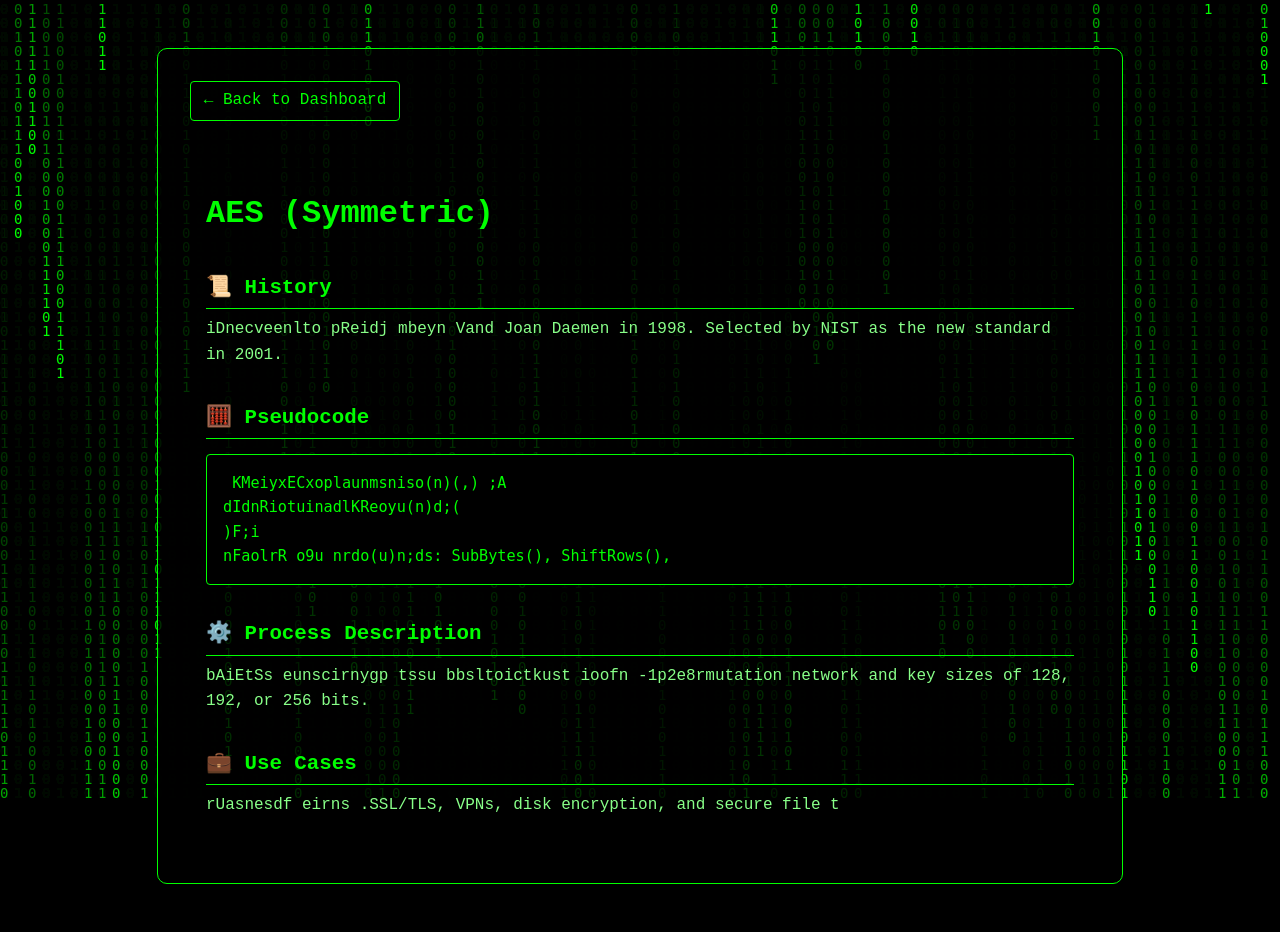
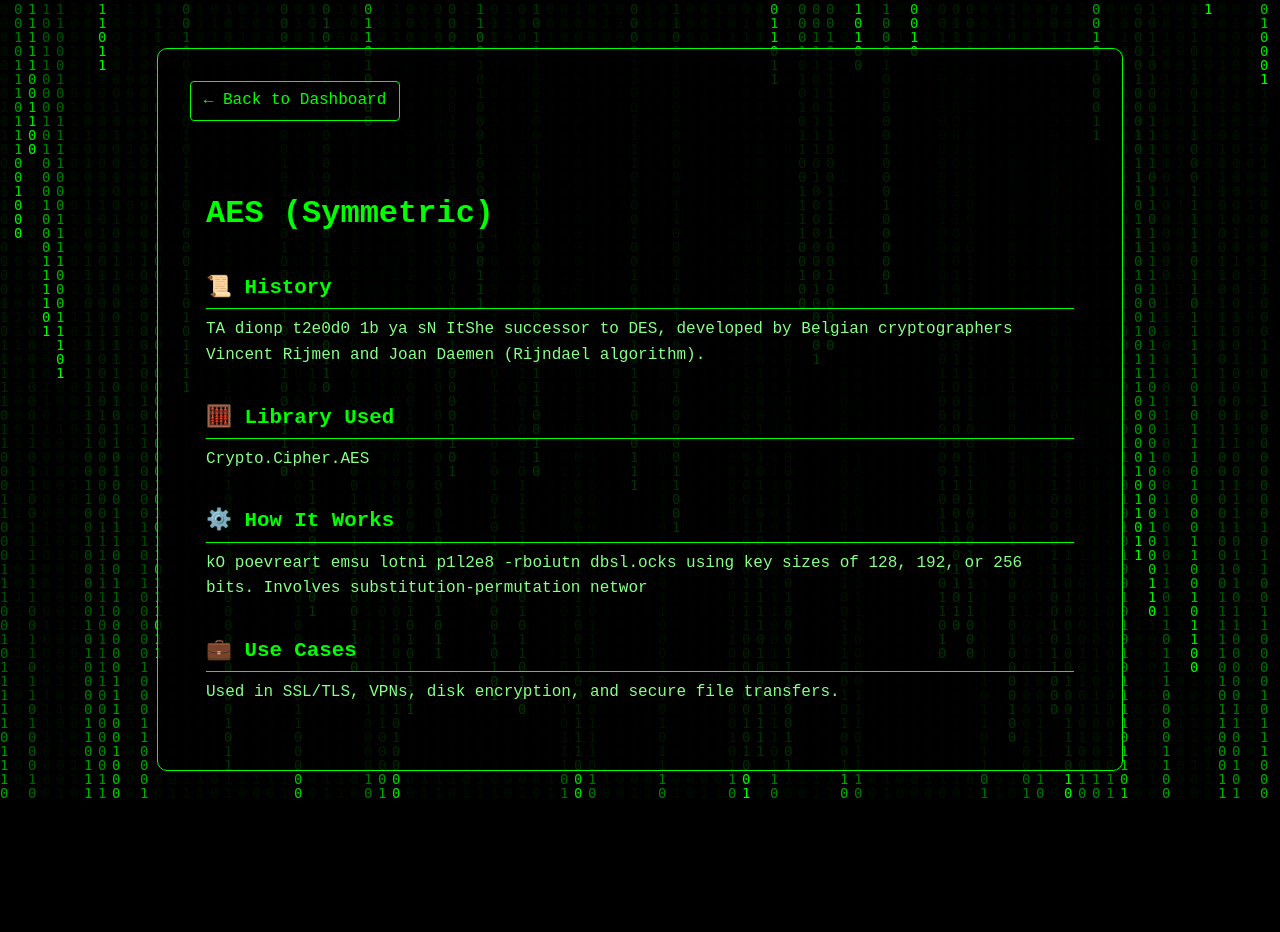
Before and after one commit to jijayne/Group4_AC_FinalProj, a Flask app: page /algorithm/symmetric/AES in a window 1280 px wide. After the commit the page ends 798 px from the top, so only its background shows below. Run offline with Flask 2, Linux system fonts and the light colour scheme.

Commit message:
fix: corrected algorithm descriptions and ensured consistency between UI and backend for symmetric encryption

```diff
--- a/app.py
+++ b/app.py
@@ -119,19 +119,19 @@ def hash_sha512(data_bytes):
 @app.route('/')
 def dashboard():
     symmetric_algos = [
-        {"name": "AES", "description": "Advanced Encryption Standard with 128/192/256-bit keys."},
-        {"name": "DES", "description": "Data Encryption Standard, now largely obsolete but historically important."},
-        {"name": "XOR", "description": "Applied bitwise to the plaintext and the secret key"}
+        {"name": "AES", "description": "A widely-used symmetric cipher that encrypts data in fixed-size blocks (128 bits) using key sizes of 128, 192, or 256 bits. Known for its speed and strong security, AES is the standard for securing sensitive data."},
+        {"name": "DES", "description": "An older symmetric block cipher that uses a 56-bit key. Though historically important, DES is now considered insecure for many applications due to its small key size."},
+        {"name": "XOR", "description": "An enhancement of DES that applies the algorithm three times with either two or three keys, improving security over standard DES but slower and gradually being phased out in favor of AES."}
     ]
     asymmetric_algos = [
-        {"name": "RSA", "description": "Widely used public-key algorithm for secure data transmission."},
-        {"name": "ElGamal", "description": "Based on Diffie-Hellman key exchange, used in digital signatures."}
+        {"name": "RSA", "description": "A public-key encryption algorithm that uses large integers and prime factorization for secure key exchange and encryption. RSA is commonly used in digital signatures and secure data transmission."},
+        {"name": "ECC", "description": "A modern public-key encryption method offering strong security with smaller keys. ECC is efficient and ideal for mobile and embedded systems where processing power and storage are limited."}
     ]
     hashing_algos = [
-        {"name": "MD5", "description": "Message Digest Algorithm 5, fast but insecure."},
-        {"name": "SHA-1", "description": "Secure Hash Algorithm 1, outdated due to collision attacks."},
-        {"name": "SHA-256", "description": "Part of SHA-2 family, used widely in blockchain and security."},
-        {"name": "SHA-3", "description": "Latest SHA family using sponge construction."}
+        {"name": "MD5", "description": "Produces a 128-bit hash. It’s fast but vulnerable to collisions, making it unsuitable for secure cryptographic use. Still used for file checksums where security isn't critical."},
+        {"name": "SHA-1", "description": "Outputs a 160-bit hash. Once popular, but now deprecated in favor of more secure versions due to proven collision attacks."},
+        {"name": "SHA-256", "description": "Generates a 256-bit hash and is part of the SHA-2 family. It’s widely used in secure applications like blockchain, digital certificates, and data integrity verification."},
+        {"name": "SHA-512", "description": "A 512-bit version of SHA-2, offering even stronger collision resistance. Suitable for high-security systems where a longer hash is needed."}
     ]
     return render_template("dashboard.html",
                            symmetric_algos=symmetric_algos,
@@ -141,21 +141,21 @@ def dashboard():
 ALGORITHM_DETAILS = {
     "symmetric": {
         "AES": {
-            "history": "Developed by Vincent Rijmen and Joan Daemen in 1998. Selected by NIST as the new standard in 2001.",
-            "pseudocode": "KeyExpansion();\nInitialRound();\nFor 9 rounds: SubBytes(), ShiftRows(), MixColumns(), AddRoundKey();\nFinalRound();",
-            "process": "AES encrypts blocks of 128 bits using substitution-permutation network and key sizes of 128, 192, or 256 bits.",
-            "use_cases": "Used in SSL/TLS, VPNs, disk encryption, and secure file transfers."
+            "history": "Adopted by NIST in 2001 as the successor to DES, developed by Belgian cryptographers Vincent Rijmen and Joan Daemen (Rijndael algorithm).",
+            "Library Used": "Crypto.Cipher.AES",
+            "How It Works": "Operates on 128-bit blocks using key sizes of 128, 192, or 256 bits. Involves substitution-permutation network over multiple rounds.",
+            "use_cases":"Used in SSL/TLS, VPNs, disk encryption, and secure file transfers."
         },
         "DES": {
-            "history": "Developed by IBM in the 1970s and adopted as a federal standard in 1977.",
-            "pseudocode": "InitialPermutation();\n16 Rounds of: Expansion, KeyMixing, S-Box, Permutation;\nFinalPermutation();",
-            "process": "DES is a block cipher that encrypts 64-bit blocks using a 56-bit key and 16 rounds of Feistel structure.",
+            "history": "Developed by IBM and adopted as a federal standard in 1977. Once a cornerstone of encryption but now considered insecure due to its 56-bit key.",
+            "Library Used": "Crypto.Cipher.DES",
+            "How It Works": "Encrypts 64-bit blocks using 16 Feistel rounds and a 56-bit key.",
             "use_cases": "Historically used in banking systems; now replaced due to vulnerabilities."
         },
         "XOR": {
             "history": "One of the earliest and simplest encryption methods, dating back to early computer systems. Used primarily for educational purposes or simple obfuscation.",
-            "pseudocode": "For each byte in plaintext:\n    ciphertext_byte = plaintext_byte XOR key_byte;",
-            "process": "The XOR cipher encrypts data by applying the XOR (exclusive OR) operation between the plaintext and a repeating key. Decryption is done by applying the same XOR operation again.",
+            "Library Used": " Custom Python implementation",
+            "How It Works": "Performs a bitwise XOR between data and a key. Easily reversible but not secure for real-world use.",
             "use_cases": "Used in basic data masking, simple file obfuscation, and as a foundational concept in modern cryptographic algorithms."
         }
 
@@ -163,22 +163,40 @@ ALGORITHM_DETAILS = {
     "asymmetric": {
         "RSA": {
             "history": "Introduced in 1977 by Ron Rivest, Adi Shamir, and Leonard Adleman.",
-            "pseudocode": "Generate keys: (n, e, d);\nEncryption: c = m^e mod n;\nDecryption: m = c^d mod n;",
-            "process": "RSA uses two large prime numbers to generate public/private key pairs based on modular exponentiation.",
+            "Library Used": "Crypto.PublicKey.RSA, Crypto.Cipher.PKCS1_OAEP",
+            "How It Works": "Based on factoring large primes; generates public and private key pairs. Encrypts with public key, decrypts with private key.",
             "use_cases": "Used in secure data transmission, digital signatures, and key exchange."
         },
-        "ElGamal": {
-            "history": "Introduced by Taher ElGamal in 1985, based on the Diffie-Hellman key exchange; widely used in cryptographic protocols and digital signatures.",
-            "pseudocode": "KeyGen: Choose large prime p, generator g, secret x; Compute public key y = g^x mod p;\nEncrypt: Choose random k; Compute c1 = g^k mod p, c2 = m * y^k mod p;\nDecrypt: m = c2 / c1^x mod p;",
-            "process": "ElGamal is an asymmetric encryption algorithm based on discrete logarithms. It uses a pair of public and private keys for encryption and decryption, supporting both confidentiality and digital signatures.",
+        "ECC": {
+            "history": "Proposed in the 1980s by Neal Koblitz and Victor Miller as an alternative to RSA with smaller key sizes and equivalent security.",
+            "Library Used": "ecdsa",
+            "How It Works": "Uses elliptic curves over finite fields to generate keys. Offers strong encryption with efficient computation.",
             "use_cases": "Used in secure communication protocols (e.g., PGP, GPG), digital signatures, and hybrid encryption systems."
         }
     },
     "hashing": {
+        "MD5": {
+            "history": "Developed by Ronald Rivest in 1991, MD5 was widely used for checksums and data integrity.",
+            "Library Used": "Padding -> Initialize state -> Process blocks -> Produce final hash;",
+            "How It Works": "MD5 processes input in 512-bit blocks to produce a 128-bit hash output.",
+            "use_cases": "Used for checksums, but not recommended for security due to vulnerabilities."
+        },
+        "SHA-1": {
+            "history": "Developed by NSA in 1993, SHA-1 was widely used for digital signatures and certificates.",
+            "Library Used": "Padding -> Initialize state -> Process blocks -> Produce final hash;",
+            "How It Works": "SHA-1 processes input in 512-bit blocks to produce a 160-bit hash output.",
+            "use_cases": "Used in SSL/TLS, digital signatures, and certificates, but deprecated due to vulnerabilities."
+        },
+        "SHA-512": {
+            "history": "Part of the SHA-2 family designed by NSA and published in 2001 by NIST.",
+            "Library Used": "Padding -> Parsing -> Initial hash values -> Compression function over message blocks;",
+            "How It Works": "SHA-512 processes input in 1024-bit blocks to produce a 512-bit fixed hash output.",
+            "use_cases": "Used in secure applications like SSL/TLS, digital signatures, and file integrity checks."
+        },
         "SHA-256": {
             "history": "Part of the SHA-2 family designed by the NSA and published in 2001 by NIST.",
-            "pseudocode": "Padding -> Parsing -> Initial hash values -> Compression function over message blocks;",
-            "process": "SHA-256 processes input in 512-bit blocks to produce a 256-bit fixed hash output.",
+            "Library Used": "Padding -> Parsing -> Initial hash values -> Compression function over message blocks;",
+            "How It Works": "SHA-256 processes input in 512-bit blocks to produce a 256-bit fixed hash output.",
             "use_cases": "Widely used in blockchain (e.g., Bitcoin), digital signatures, and file integrity checks."
         }
     }
--- a/templates/algorithm_info.html
+++ b/templates/algorithm_info.html
@@ -16,22 +16,22 @@
 
             <section class="content-section" aria-labelledby="history-title">
                 <h2 id="history-title">📜 History</h2>
-                <p class="text">{{ details.history }}</p>
+                <p class="text">{{ details["history"] }}</p>
             </section>
 
-            <section class="content-section" aria-labelledby="pseudocode-title">
-                <h2 id="pseudocode-title">🧮 Pseudocode</h2>
-                <pre class="pseudocode">{{ details.pseudocode }}</pre>
+            <section class="content-section" aria-labelledby="library-title">
+                <h2 id="library-title">🧮 Library Used</h2>
+                <p class="text">{{ details["Library Used"] }}</p>
             </section>
 
-            <section class="content-section" aria-labelledby="process-title">
-                <h2 id="process-title">⚙️ Process Description</h2>
-                <p class="text">{{ details.process }}</p>
+            <section class="content-section" aria-labelledby="howitworks-title">
+                <h2 id="howitworks-title">⚙️ How It Works</h2>
+                <p class="text">{{ details["How It Works"] }}</p>
             </section>
 
             <section class="content-section" aria-labelledby="usecases-title">
                 <h2 id="usecases-title">💼 Use Cases</h2>
-                <p class="text">{{ details.use_cases }}</p>
+                <p class="text">{{ details["use_cases"] }}</p>
             </section>
         </article>
     </div>
```
